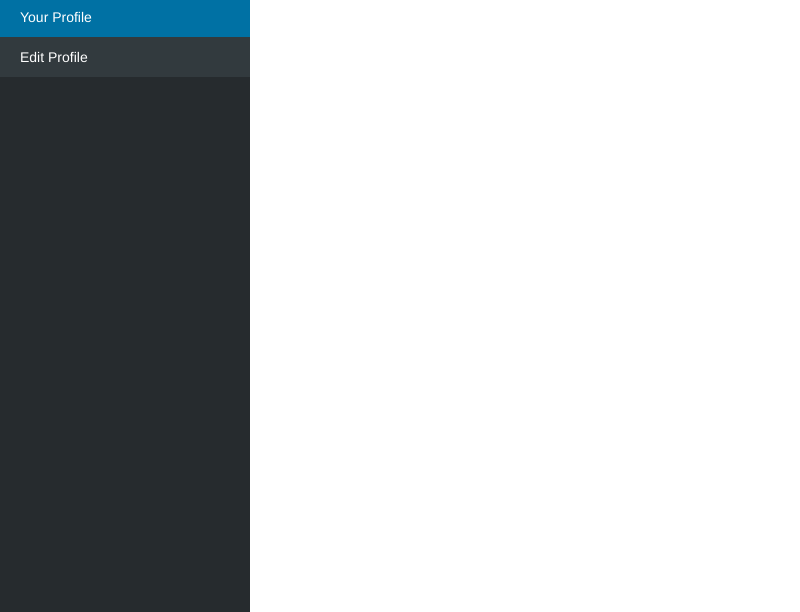
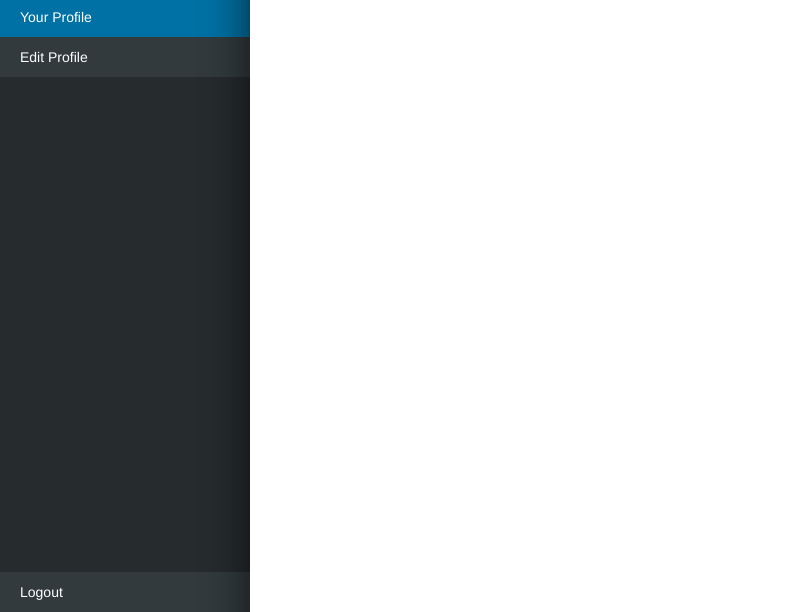
Before and after one commit to rohanbhatia/textbook-exchange, a plain HTML site: page index.html in a window 1280 px wide. Shown: the part 188-800 px from the top of the page, without its empty margins (0-800 px from the left). Drawn offline with Linux system fonts and the light colour scheme.

Commit message:
Added shadows and logout

```diff
--- a/assets/css/sidebar.css
+++ b/assets/css/sidebar.css
@@ -2,6 +2,9 @@
  * Start Bootstrap - Simple Sidebar (http://startbootstrap.com/)
  * Copyright 2013-2016 Start Bootstrap
  * Licensed under MIT (https://github.com/BlackrockDigital/startbootstrap/blob/gh-pages/LICENSE)
+ *
+ *
+ * Modified by Timothy for use with CSC309 Group 10 Project
  */
 
  body {
@@ -32,6 +35,7 @@
     overflow-y: auto;
     background: #262b2e;
     transition: all 0.5s ease;
+    box-shadow: inset -80px -1px 49px -83px rgba(0,0,0,0.75);
 }
 
 #wrapper.toggled #sidebar-wrapper {
@@ -50,6 +54,27 @@
 }
 
 /* Sidebar Styles */
+/* Bottom */
+.sidebar-bottom {
+    position: absolute;
+    bottom: 0;
+    width: 250px;
+    margin: 0;
+    padding: 0;
+    list-style: none;
+}
+
+.sidebar-bottom li {
+    text-indent: 20px;
+    line-height: 40px;
+    box-shadow: inset -80px -1px 49px -83px rgba(0,0,0,0.75);
+}
+
+.sidebar-bottom li a {
+    display: block;
+    text-decoration: none;
+    color: #FFF;
+}
 
 .sidebar-nav {
     position: absolute;
@@ -63,6 +88,7 @@
 .sidebar-nav li {
     text-indent: 20px;
     line-height: 40px;
+    box-shadow: inset -80px -1px 49px -83px rgba(0,0,0,0.75);
 }
 
 .sidebar-nav li a {
@@ -73,6 +99,12 @@
 
 /* Modified to support sub and category */
 .sidebar-nav li a:hover:not(.category) {
+    text-decoration: none;
+    color: #fff;
+    background: #1b1f21;
+}
+
+.sidebar-bottom li a:hover:not(.category) {
     text-decoration: none;
     color: #fff;
     background: #1b1f21;
@@ -101,10 +133,12 @@
 /* Customizations */
 .category {
     background-color: #0071a4;
+    box-shadow: inset -80px -1px 49px -83px rgba(0,0,0,0.75);
 }
 
 .sub {
     background-color: #323a3e;
+    box-shadow: inset -80px -1px 49px -83px rgba(0,0,0,0.75);
 }
 
 @media(min-width:768px) {
--- a/index.html
+++ b/index.html
@@ -29,9 +29,7 @@
     <div id="sidebar-wrapper">
         <ul class="sidebar-nav">
             <li class="sidebar-brand">
-                <a href="#">
-                    NO NAME
-                </a>
+                <a href="#">NO NAME</a>
             </li>
             <li>
                 <a class="category">Postings</a>
@@ -47,6 +45,11 @@
             </li>
             <li>
                 <a class="sub" href="#">Edit Profile</a>
+            </li>
+        </ul>
+        <ul class="sidebar-bottom">
+            <li>
+                <a class="sub" href="#">Logout</a>
             </li>
         </ul>
     </div>
```
